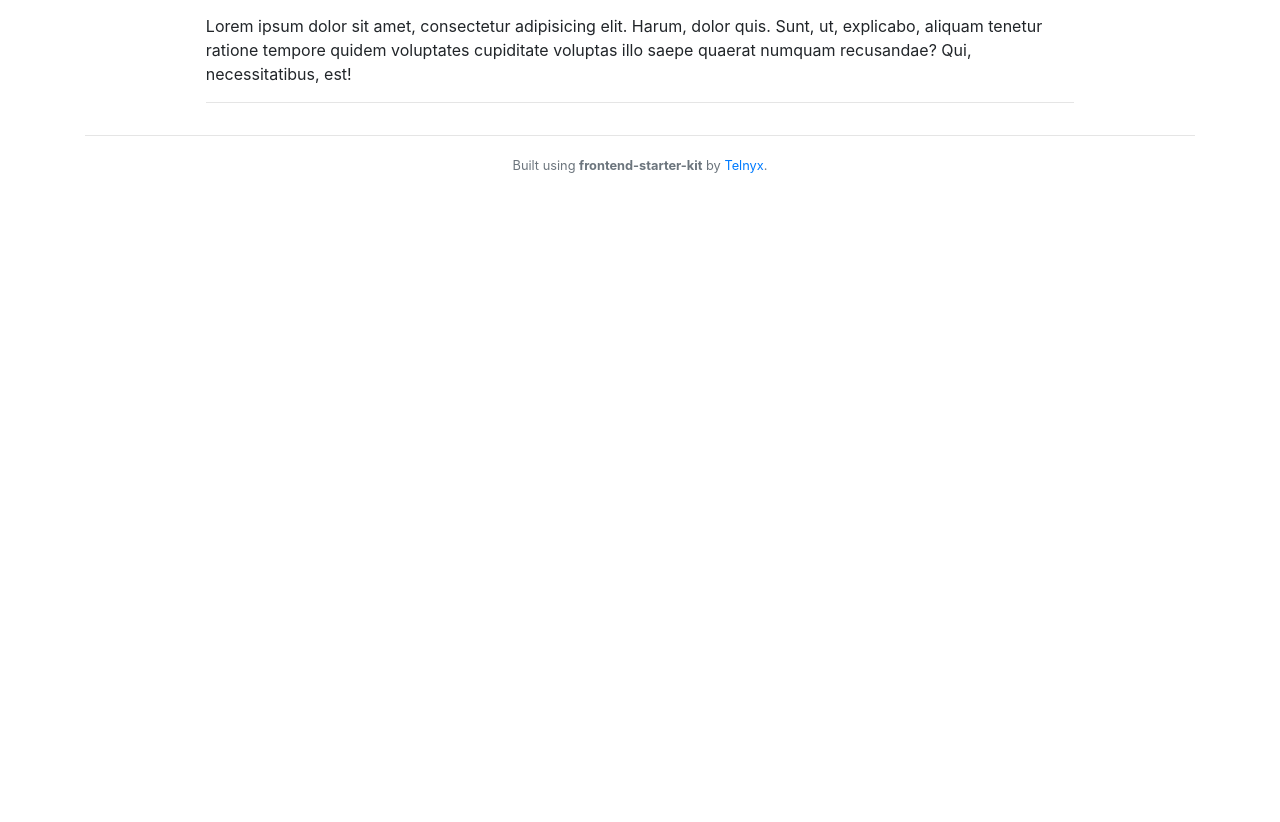
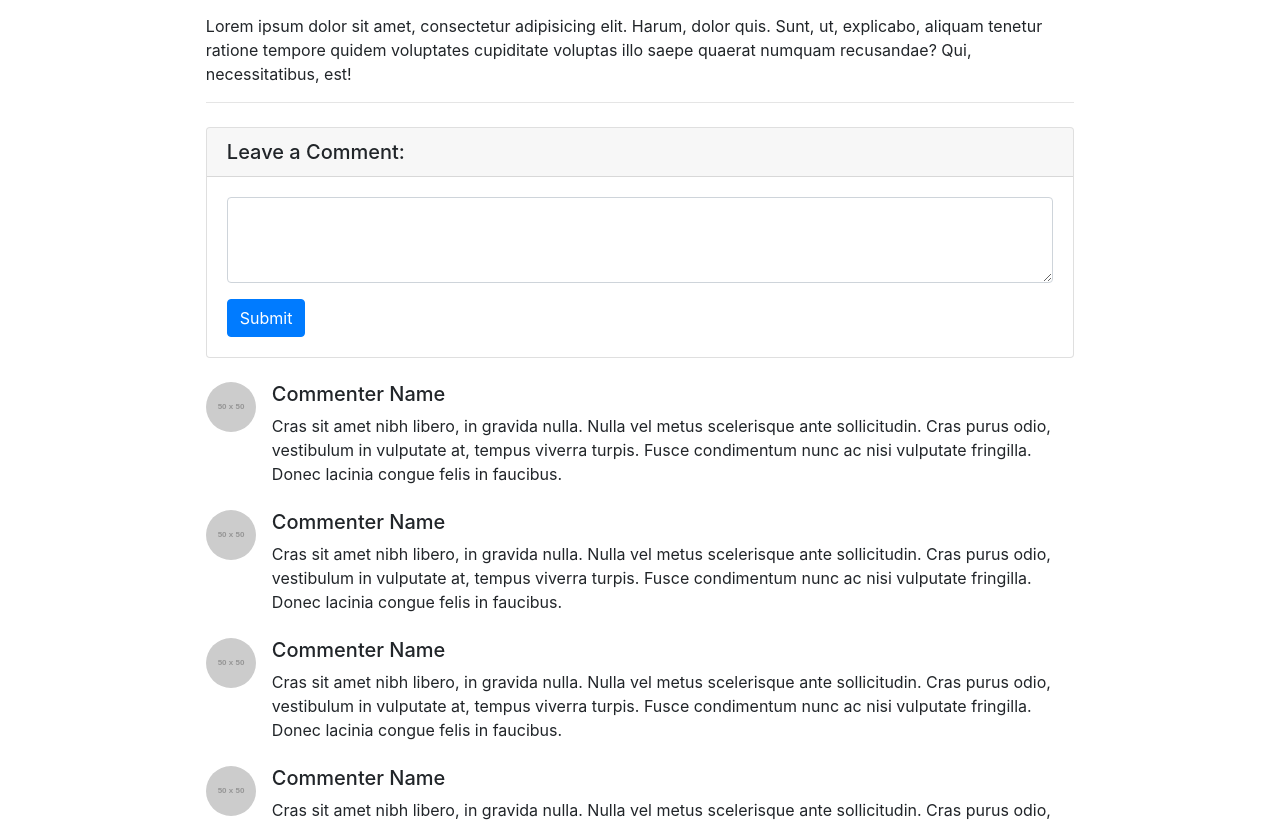
Before and after one commit to diogoaoliveira/telnyx-code-challenge, a React app: page /blog/blog-post-1 in a window 1280 px wide. Shown: the part 980-1802 px from the top of the page. Before the commit the page ends 1196 px from the top, so only its background shows below. Built offline with nearby package versions, Linux system fonts and the light colour scheme.

Commit message:
Added Comments to Single Post

```diff
--- a/src/app/blog/post/PostSingle.jsx
+++ b/src/app/blog/post/PostSingle.jsx
@@ -1,4 +1,8 @@
 import React from 'react';
+import {
+  CommentForm,
+  CommentList,
+} from './comment';
 
 const PostSingle = (props) => (
   <div className="container">
@@ -39,6 +43,9 @@ const PostSingle = (props) => (
 
           <hr />
 
+          <CommentForm />
+          <CommentList />
+
         </div>
       </div>
     </div>
--- /dev/null
+++ b/src/app/blog/post/comment/Comment.jsx
@@ -0,0 +1,13 @@
+import React from 'react';
+
+const Comment = () => (
+  <div class="media mb-4">
+    <img class="d-flex mr-3 rounded-circle" src="http://placehold.it/50x50" alt="" />
+    <div class="media-body">
+      <h5 class="mt-0">Commenter Name</h5>
+      Cras sit amet nibh libero, in gravida nulla. Nulla vel metus scelerisque ante sollicitudin. Cras purus odio, vestibulum in vulputate at, tempus viverra turpis. Fusce condimentum nunc ac nisi vulputate fringilla. Donec lacinia congue felis in faucibus.
+    </div>
+  </div>
+);
+
+export default Comment;
--- /dev/null
+++ b/src/app/blog/post/comment/CommentForm.jsx
@@ -0,0 +1,17 @@
+import React from 'react';
+
+const CommentForm = () => (
+  <div className="card my-4">
+    <h5 className="card-header">Leave a Comment:</h5>
+    <div className="card-body">
+      <form>
+        <div className="form-group">
+          <textarea className="form-control" rows="3"></textarea>
+        </div>
+        <button type="submit" className="btn btn-primary">Submit</button>
+      </form>
+    </div>
+  </div>
+);
+
+export default CommentForm;
--- /dev/null
+++ b/src/app/blog/post/comment/CommentList.jsx
@@ -0,0 +1,13 @@
+import React from 'react';
+import Comment from './Comment';
+
+const CommentList = () => (
+  <div>
+    <Comment />
+    <Comment />
+    <Comment />
+    <Comment />
+  </div>
+);
+
+export default CommentList;
--- /dev/null
+++ b/src/app/blog/post/comment/index.js
@@ -0,0 +1,9 @@
+import Comment from './Comment';
+import CommentList from './CommentList';
+import CommentForm from './CommentForm';
+
+export {
+  Comment,
+  CommentList,
+  CommentForm
+};
```
